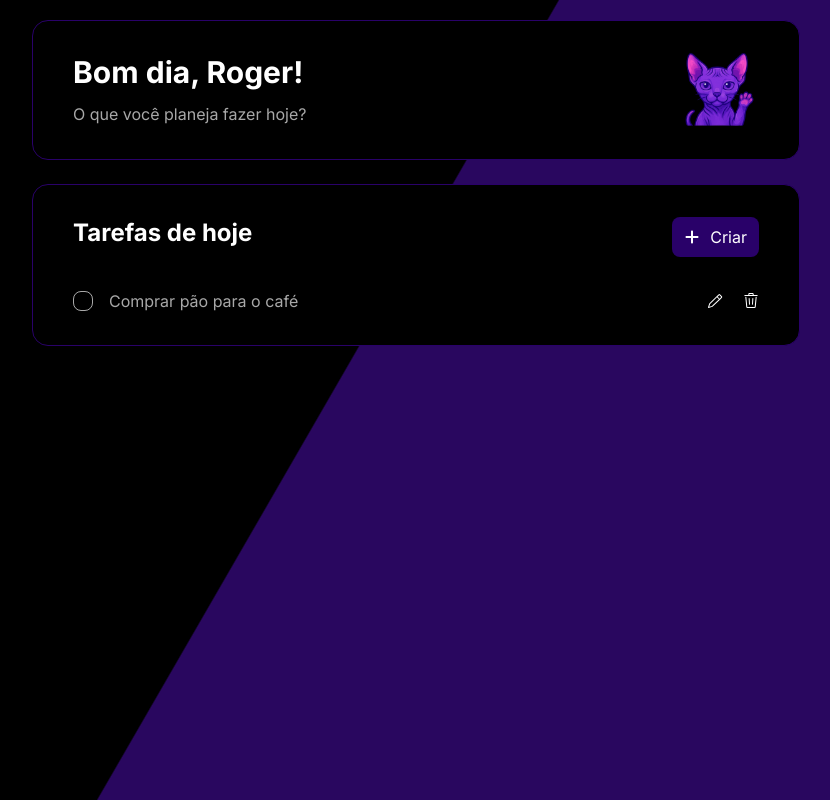
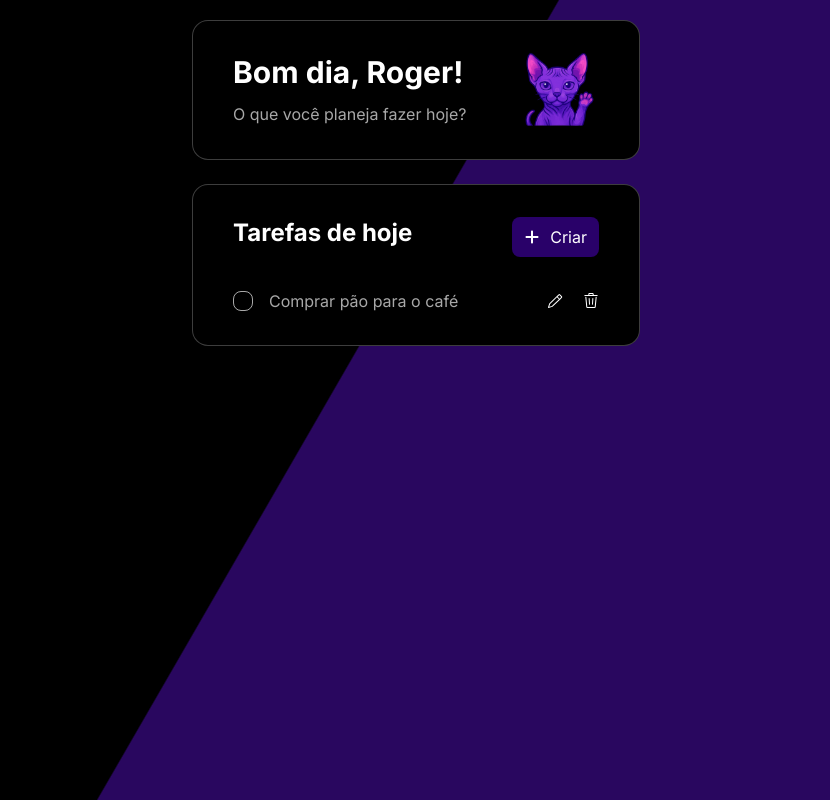
Before and after one commit to rogeranacleto/to-do-list-app, a React (Vite) app: page / in a window 1280 px wide. Shown: the whole page, without its empty margins (224-1054 px from the left). Built offline with nearby package versions, Linux system fonts and the light colour scheme.

Commit message:
style: change width layout

```diff
--- a/src/pages/Home/index.tsx
+++ b/src/pages/Home/index.tsx
@@ -7,7 +7,7 @@ export function Home(){
     return(
         <div className="max-w-screen min-h-screen">
             <div className="flex flex-col items-center gap-6 pt-5">
-                <div className="bg-black w-[60%] h-35 rounded-2xl flex items-center justify-between pl-10 pr-10 border border-solid border-[#290169]">
+                <div className="bg-black w-[35%] h-35 rounded-2xl flex items-center justify-between pl-10 pr-10 border border-solid border-[#ffffff3d]">
                     <div className="flex flex-col">
                         <h1 className="text-3xl font-bold mb-3 text-white">Bom dia, Roger!</h1>
                         <p className="text-[#ffffffa8]">O que você planeja fazer hoje?</p>
@@ -16,7 +16,7 @@ export function Home(){
                         <CatAnimated/>
                     </div>
                 </div>
-                <div className="bg-black w-[60%] rounded-2xl flex flex-col pl-10 pr-10 border border-solid border-[#290169]">
+                <div className="bg-black w-[35%] rounded-2xl flex flex-col pl-10 pr-10 border border-solid border-[#ffffff3d]">
                     <div className="flex justify-between w-full mt-8">
                         <div>
                             <h2 className="text-2xl font-bold text-white">Tarefas de hoje</h2>
```
